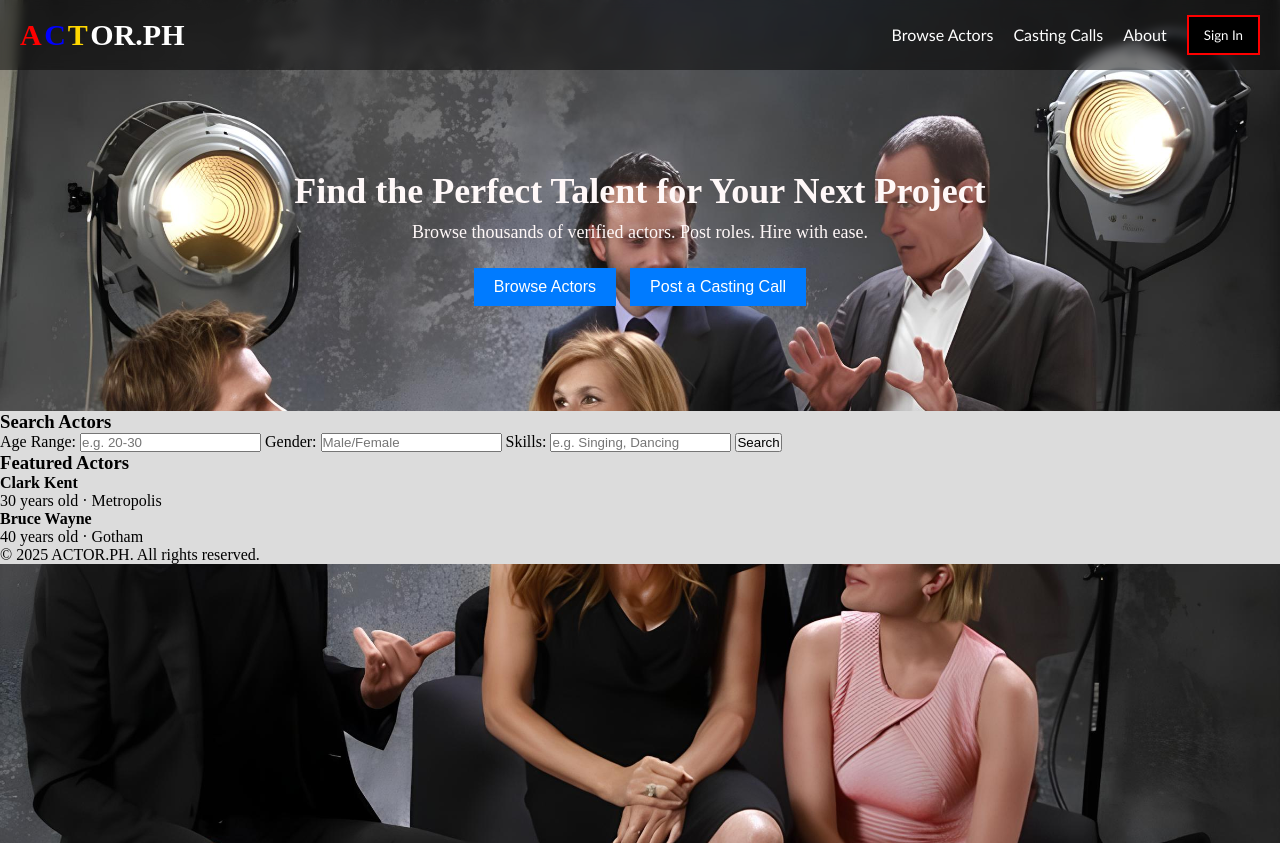
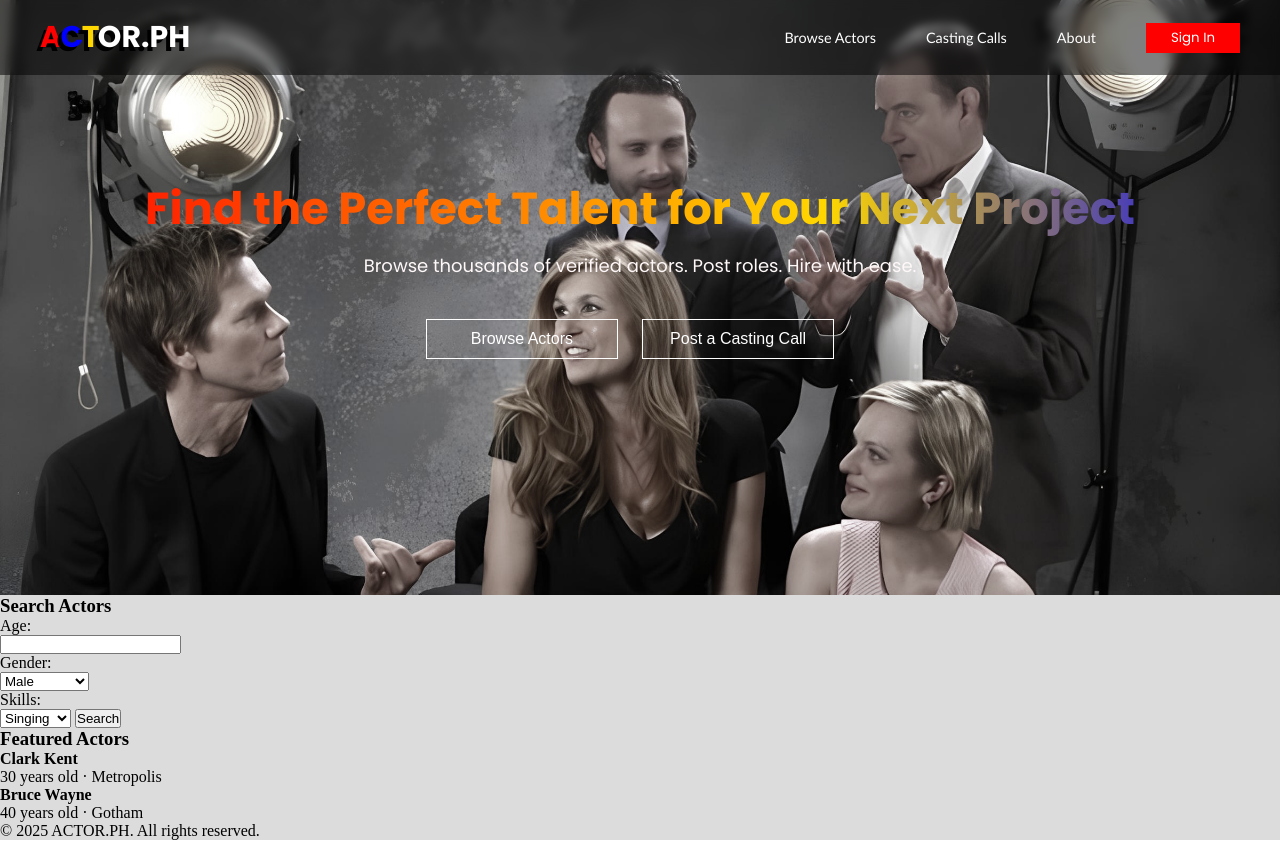
Before and after one commit to VMQ30/IntegrativeProgramming, a plain HTML site: page Actor-PH/Actor-PH.html in a window 1280 px wide. Shown: the top 843 px of the page. Drawn offline with Linux system fonts and the light colour scheme.

Commit message:
changed some designs

```diff
--- a/Actor-PH/Actor-PH.html
+++ b/Actor-PH/Actor-PH.html
@@ -37,10 +37,27 @@
   <section>
     <div class = 'search-actors'>
       <h3>Search Actors</h3>
-      <label>Age Range: <input type="text" placeholder="e.g. 20-30"></label>
-      <label>Gender: <input type="text" placeholder="Male/Female"></label>
-      <label>Skills: <input type="text" placeholder="e.g. Singing, Dancing"></label>
-      <button>Search</button>
+
+      <div class = 'filters'>
+        <p>Age: </p>
+        <input type = 'input'>
+
+        <p>Gender: </p>
+        <select>
+          <option>Male</option>
+          <option>Female</option>
+          <option>Non-Binary</option>
+        </select>
+
+        <p>Skills: </p>
+        <select>
+          <option>Singing</option>
+          <option>Dancing</option>
+          <option>Acting</option>
+        </select>
+
+        <button>Search</button>
+      </div>
   </section>
 
   <div class = 'actors'>
--- a/Actor-PH/style.css
+++ b/Actor-PH/style.css
@@ -1,3 +1,15 @@
+@font-face{
+  font-family: 'Poppins';
+  src: url('Pictures/Poppins-Regular.ttf');
+  font-style: normal;
+}
+
+@font-face{
+  font-family: 'Poppins-Bold';
+  src: url('Pictures/Poppins-Bold.ttf');
+  font-style: normal;
+}
+
 *{
   padding: 0;
   margin: 0;
@@ -9,15 +21,25 @@ html{
 }
 
 body {
-  background-image: url("Pictures/download.jpg");
-  background-repeat: no-repeat;
-  background-size: cover;
-  background-attachment: fixed;
-  background-position: center;
+  margin: 0;
+  /* min-height: 100vh;
+  position: relative; */
+}
+
+body::before {
+  content: "";
+  position: fixed;
+  top: 0;
+  left: 0;
+  width: 100%;
+  height: 100%;
+  background: url("Pictures/download.jpg") no-repeat center center / cover;
+  filter: grayscale(70%);
+  z-index: -1;
 }
 
 span{
-  margin-right: -5px;
+  margin-right: -8px;
 }
 
 .a{
@@ -35,26 +57,27 @@ span{
 nav {
   background-color: rgba(0, 0, 0, 0.5);
   color:white;
-  padding: 15px 20px;
+  padding: 15px 40px;
   backdrop-filter: blur(5px);
   display: flex;
   justify-content: space-between;
   align-items: center;
+  position: sticky;
+  top: 0;
 }
 
 nav ul {
   list-style: none;
   display: flex;
-  gap: 20px;
+  gap: 50px;
+  font-size: 0.9rem;
+  font-weight: 100;
 }
 
 nav h1 {
   font-size: 30px;
-}
-
-nav ul {
-  display: flex;
-  gap: 20px;
+  text-shadow: -4px 4px 0px rgb(0, 0, 0);
+  font-family: 'Poppins-Bold';
 }
 
 nav a {
@@ -69,13 +92,17 @@ nav div{
 }
 
 nav button{
-  margin-left: 20px;
-  font-family:'Trebuchet MS', 'Lucida Sans Unicode', 'Lucida Grande', 'Lucida Sans', Arial, sans-serif;
-  color: white;
-  background-color: black;
-  border:2px solid red;
-  padding: 10px 15px;
+  margin-left: 50px;
+  font-family: 'Poppins';  color: white;
+  background-color: red;
+  border: none;
+  padding: 5px 25px;
   cursor: pointer;
+}
+
+nav button::before{
+  position: relative;
+  background-image: linear-gradient(90deg,  red 0%, gold 65%, blue 100%);
 }
 
 section,
@@ -92,28 +119,43 @@ footer{
   color: rgb(255, 248, 248);
   text-align: center;
   padding: 100px 20px;
+  font-family:'Poppins';
+  height: 65vh;
 }
 
 .hero h2 {
-  font-size: 36px;
+  font-family: 'Poppins-Bold';
+  font-size: 2.8em;
   margin-bottom: 10px;
+  font-weight: 900;
+  background-image:linear-gradient(90deg,  red 0%, gold 65%, blue 100%);
+  background-clip: text;
+  -webkit-text-fill-color: transparent;
 }
 
 .hero p {
   font-size: 18px;
-  margin-bottom: 20px;
+  margin-bottom: 40px;
+  font-weight: 100;
 }
 
 .hero button {
   padding: 10px 20px;
-  margin: 5px;
+  margin-right: 20px;
   border: none;
-  background-color: #007BFF;
   color: white;
   font-size: 16px;
   cursor: pointer;
+  width: 15vw;
+  background-color: transparent;
+  background-image:linear-gradient(180deg,  transparent 50%, #007BFF 50%, #007BFF 100%);
+  background-size: 100% 200%;
+  background-position: top;
+  transition: 0.4s ease-out;
+  border: white 1px solid;
 }
 
 .hero button:hover {
-  background-color: #0056b3;
+  background-position: bottom;
+  border: #007BFF 1px solid;
 }
```
Also changed, not shown: Actor-PH/Pictures/Poppins-Bold.ttf (added), Actor-PH/Pictures/Poppins-Regular.ttf (added).
